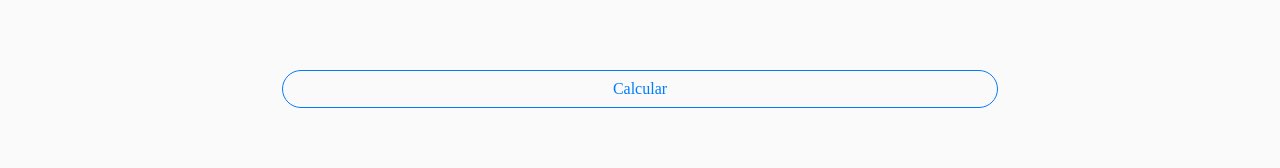
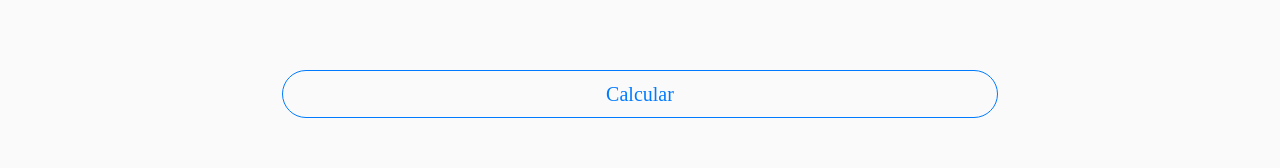
Before and after one commit to moraesjeremias/Desafio-Volanty, a React (Create React App) app in the folder volanty/: page / in a window 1280 px wide. Shown: the part 1897-2065 px from the top of the page. Built offline with nearby package versions, Linux system fonts and the light colour scheme; a web font is replaced by a local one.

Commit message:
Button Style
Minor button style modifications

```diff
--- a/volanty/src/components/button/index.js
+++ b/volanty/src/components/button/index.js
@@ -3,7 +3,7 @@ import './styles.css';
 
 const Button = () => (
     <div className="volanty-button">
-        <button className="btn btn-outline-primary">Calcular</button>
+        <button className="btn btn-outline-primary btn-lg">Calcular</button>
     </div>
 );
 
--- a/volanty/src/components/button/styles.css
+++ b/volanty/src/components/button/styles.css
@@ -7,6 +7,6 @@
 
 button{
     font-family: 'Saira';
-    border-radius: 20px!important;
+    border-radius: 30px!important;
     width: 70%;
 }
```
